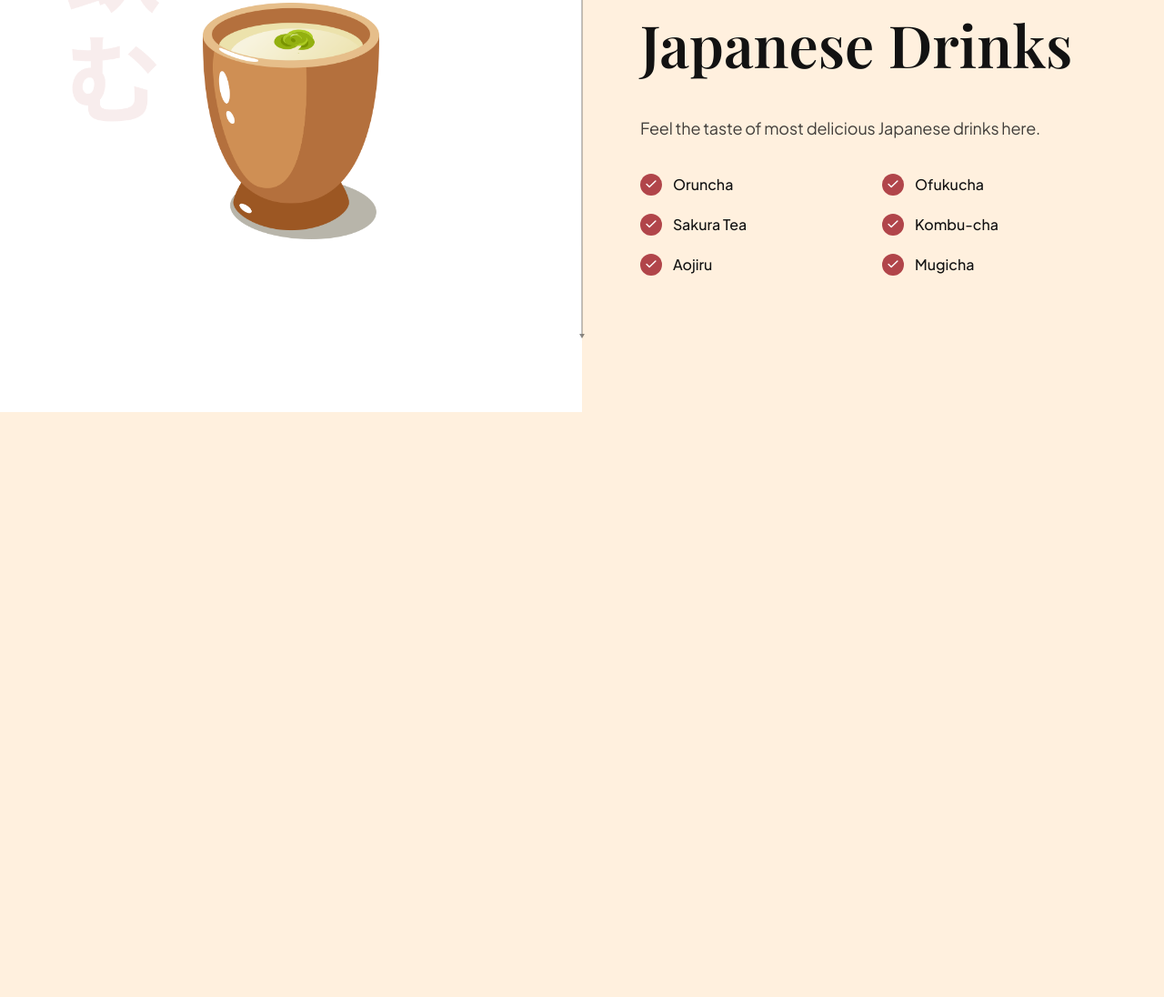
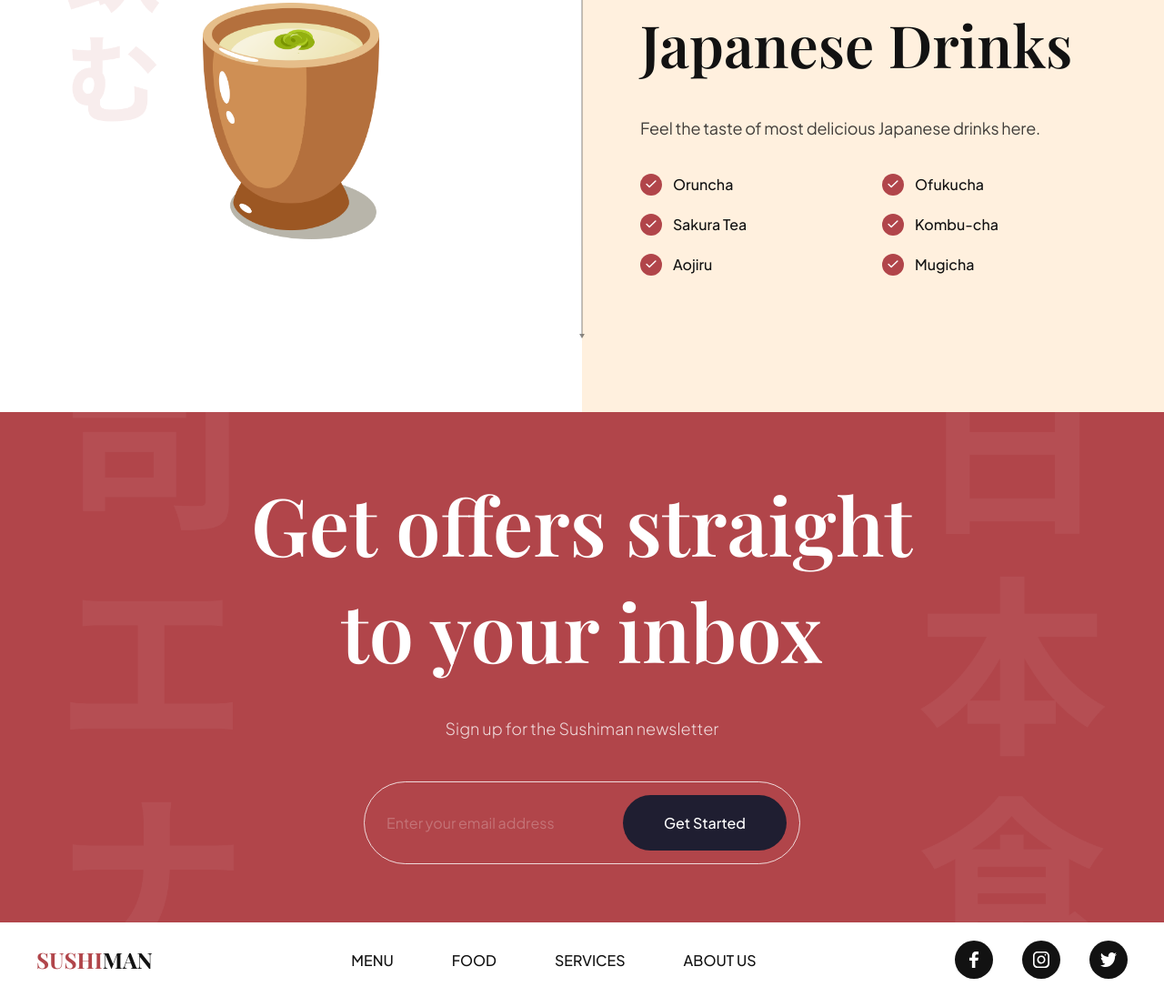
Before and after one commit to nilekell/sushi-website, a website built with Vite: page index.html in a window 1280 px wide. Shown: the part 3245-4341 px from the top of the page at 91% size. Before the commit the page ends 3698 px from the top, so only its background shows below. Built offline with nearby package versions, Linux system fonts and the light colour scheme.

Commit message:
added subscribe & footer sections

```diff
--- a/css/sections/footer.css
+++ b/css/sections/footer.css
@@ -0,0 +1,69 @@
+/* footer background styling */
+.footer {
+    width: 100%;
+    padding: 20px 40px;
+    background: var(--color-white);
+
+    flex-wrap: wrap;
+    gap: 20px;
+
+    overflow: hidden;
+}
+
+.footer__logo {
+    font-size: 24px;
+    font-weight: bold;
+    font-family: var(--playfair-display);
+
+    text-transform: uppercase;
+    color: var(--secondary-color);
+
+    cursor: pointer;
+}
+
+.footer__logo span {
+    color: var(--primary-color);
+}
+
+.footer ul {
+    list-style: none;
+
+    display: flex;
+    flex-wrap: wrap;
+    flex-direction: row;
+    /* gap between each list item */
+    gap: 64px;
+}
+
+.footer__nav li {
+    font-size: 16px;
+    font-weight: 500;
+    font-family: var(--plus-jakarta-sans);
+    text-transform: uppercase;
+    color: var(--secondary-color);
+
+    cursor: pointer;
+}
+
+/* styling for footer social list */
+.footer ul:last-child {
+    /* moving list to middle */
+    gap: 32px;
+}
+
+/* styling for each list item */
+.footer__social li {
+    width: 42px;
+    height: 42px;
+
+    background-color: var(--secondary-color);
+    border-radius: 100%;
+}
+
+/* styling for each social image */
+.footer__social li img {
+    width: 45%;
+    height: 45%;
+
+    object-fit: contain;
+}
--- a/css/sections/subscribe.css
+++ b/css/sections/subscribe.css
@@ -0,0 +1,81 @@
+.subscription {
+    padding: 64px;
+    background-color: var(--primary-color);
+    background-image: url("../../assets/subscribe_bg.png");
+    background-position: center;
+    background-repeat: no-repeat;
+    background-size: contain;
+
+    flex-direction: column;
+    overflow: hidden;
+}
+
+.subscription h2 {
+    font-size: 88px;
+    font-family: var(--playfair-display);
+    font-weight: 600;
+
+    color: #fff;
+    text-align: center;
+}
+
+.subscription p {
+    font-size: 18px;
+    font-family: var(--plus-jakarta-sans);
+    font-weight: 300;
+    line-height: 36px;
+
+    margin-top: 32px;
+
+    color: rgba(255, 255, 255, 0.8);
+}
+
+/* styling for subscription form div */
+.subscription__form {
+    min-width: 480px;
+    margin-top: 40px;
+    padding: 14px 14px 14px 24px;
+
+    display: flex;
+    gap: 10px;
+
+    border: 1px solid rgb(255, 255, 255, 0.8);
+    border-radius: 46px;
+}
+
+.subscription__form input {
+    /*  takes full space */
+    flex: 1;
+
+    font-size: 16px;
+    font-weight: 400;
+    font-family: var(--plus-jakarta-sans);
+    color: #fff;
+    opacity: 0.5;
+
+    background: transparent;
+    border: none;
+    outline: none;
+}
+
+.subscription__form input::placeholder {
+    color: #fff;
+    opacity: 0.5;
+}
+
+.subscription__form button {
+    padding: 20px;
+    min-width: 180px;
+    font-size: 16px;
+    font-weight: 500;
+    font-family: var(--plus-jakarta-sans);
+    color: #fff;
+    text-align: center;
+
+    background: var(--black-400);
+    border-radius: 46px;
+    border: none;
+    outline: none;
+
+    cursor: pointer;
+}
--- a/css/style.css
+++ b/css/style.css
@@ -7,8 +7,8 @@
 @import url("sections/about.css");
 @import url("sections/popular.css");
 @import url("sections/trending.css");
-/* @import url("sections/subscribe.css");
-@import url("sections/footer.css"); */
+@import url("sections/subscribe.css");
+@import url("sections/footer.css");
 
 /* CSS variables for reusablity across all files (including above imported) */
 :root {
--- a/index.html
+++ b/index.html
@@ -332,7 +332,44 @@
     </section>
   </section>
 
-    <div id="app"></div>
+  <section class="subscription flex-center" id="services">
+    <h2 data-aos="flip-down">
+      Get offers straight <br />
+      to your inbox
+    </h2>
+    <p data-aos="fade-up">Sign up for the Sushiman newsletter</p>
+
+    <div class="subscription__form" data-aos="fade-up">
+      <input type="text" placeholder="Enter your email address" />
+      <button>Get Started</button>
+    </div>
+  </section>
+
+  <footer class="footer flex-between">
+    <h3 class="footer__logo">
+      <span>Sushi</span>man
+    </h3>
+
+    <ul class="footer__nav">
+      <li><a href="#menu">Menu</a></li>
+      <li><a href="#food">Food</a></li>
+      <li><a href="#services">Services</a></li>
+      <li><a href="#about-us">About us</a></li>
+    </ul>
+
+    <ul class="footer__social">
+      <li class="flex-center">
+        <img src="assets/facebook.svg" alt="facebook">
+      </li>
+      <li class="flex-center">
+        <img src="assets/instagram.svg" alt="instagram">
+      </li>
+      <li class="flex-center">
+        <img src="assets/twitter.svg" alt="twitter">
+      </li>
+    </ul>
+  </footer>
+
     <script type="module" src="js/script.js"></script>
   </body>
 </html>
```
